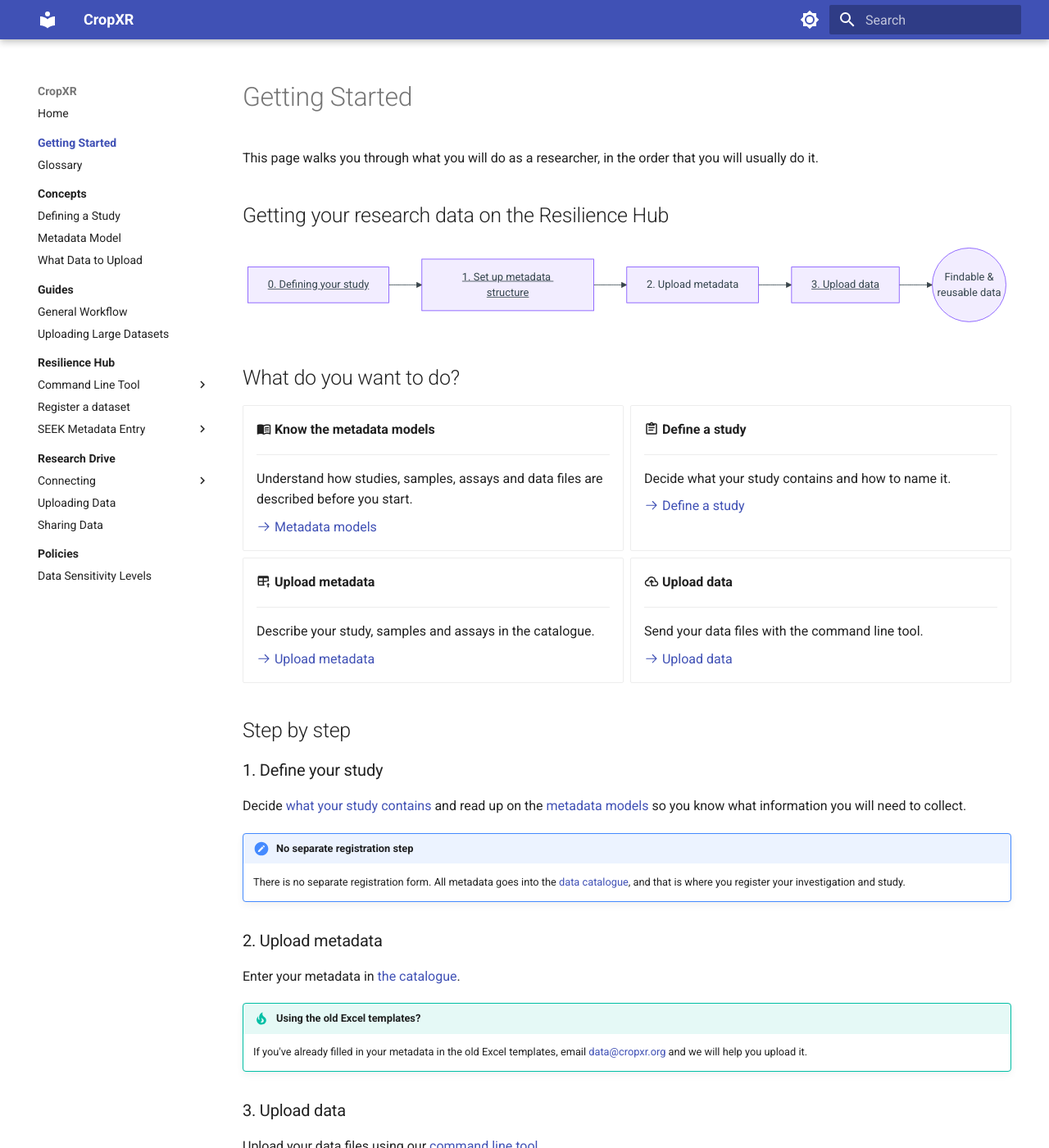
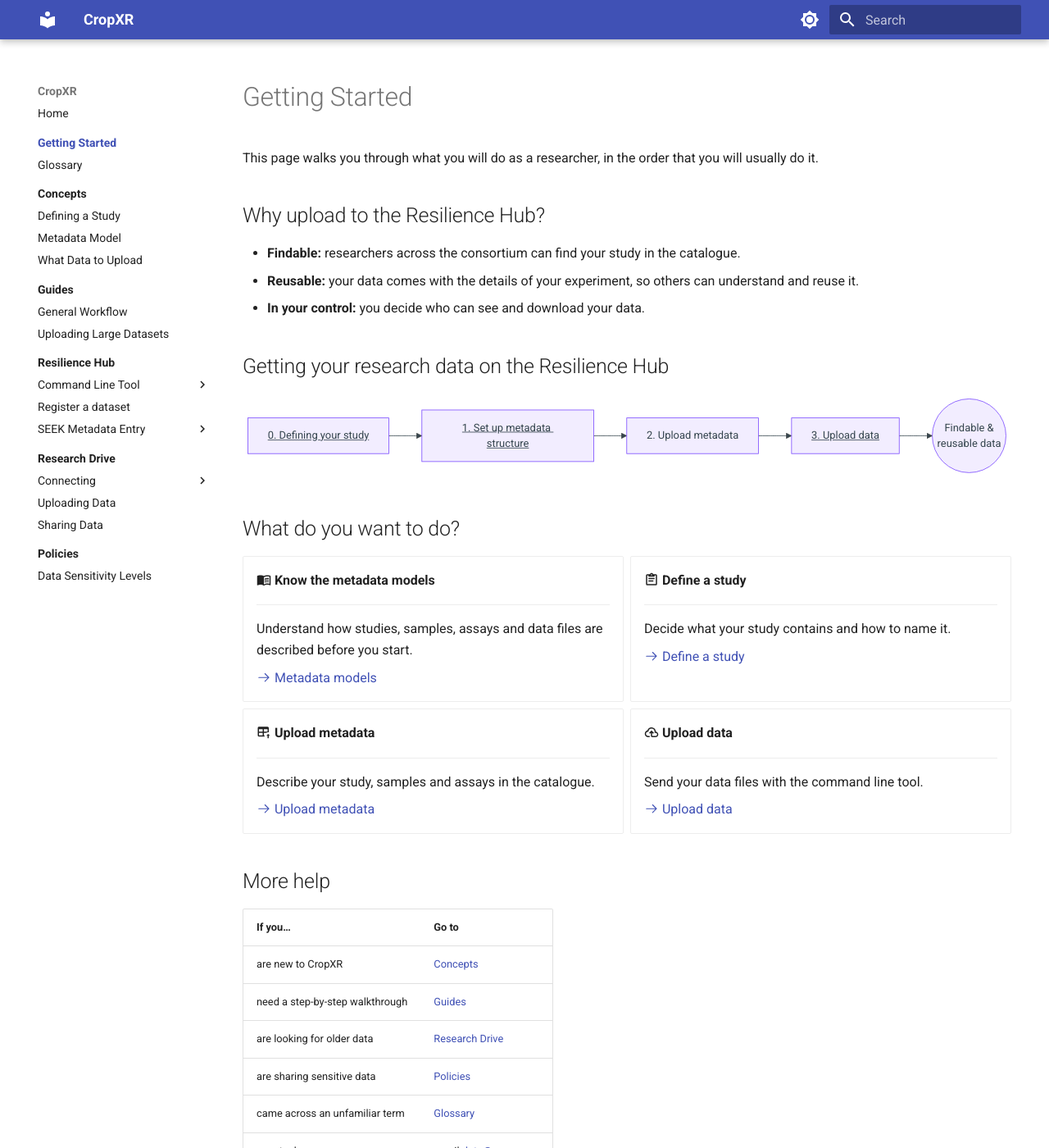
Before and after one commit to CropXR/documentation, an MkDocs documentation site: the page built from docs/getting-started/index.md, in a window 1280 px wide and 1400 px high. Shown: the whole window at 82% size. Built offline with MkDocs 1.6.1 and Material for MkDocs 9.7.7, drawn with Linux system fonts in a browser that asks for light colours; some of the changed text lies outside the part shown.

```diff
--- a/docs/getting-started/index.md
+++ b/docs/getting-started/index.md
@@ -1,6 +1,12 @@
 # Getting Started
 
 This page walks you through what you will do as a researcher, in the order that you will usually do it.
+
+## Why upload to the Resilience Hub?
+
+- **Findable:** researchers across the consortium can find your study in the catalogue.
+- **Reusable:** your data comes with the details of your experiment, so others can understand and reuse it.
+- **In your control:** you decide who can see and download your data.
 
 ## Getting your research data on the Resilience Hub
 
@@ -26,7 +32,7 @@
 
     Understand how studies, samples, assays and data files are described before you start.
 
-    [:octicons-arrow-right-24: Metadata models](../concepts/index.md)
+    [:octicons-arrow-right-24: Metadata models](../concepts/metadata-model.md)
 
 -   :material-clipboard-text-outline: **Define a study**
 
@@ -54,30 +60,6 @@
 
 </div>
 
-## Step by step
-
-### 1. Define your study
-
-Decide [what your study contains](../concepts/defining-a-study.md) and read up on the [metadata models](../concepts/index.md) so you know what information you will need to collect.
-
-!!! note "No separate registration step"
-    There is no separate registration form. All metadata goes into the [data catalogue](https://catalogue.cropresilience.org/), and that is where you register your investigation and study.
-
-### 2. Upload metadata
-
-Enter your metadata in [the catalogue](../resilience-hub/seek/index.md).
-
-!!! tip "Using the old Excel templates?"
-    If you've already filled in your metadata in the old Excel templates, email [data@cropxr.org](mailto:data@cropxr.org) and we will help you upload it.
-
-### 3. Upload data
-
-Upload your data files using our [command line tool](../resilience-hub/cli-tool/index.md).
-
-!!! warning "ResearchDrive uploads are not possible for new studies"
-    Use the command line tool instead. Older data remains available on [Research Drive](../research-drive/index.md).
-
-
 ## More help
 
 | If you… | Go to |
```
Also changed, not shown: docs/index.md (+4 -0 lines), docs/resilience-hub/seek/index.md (+1 -1 lines).
